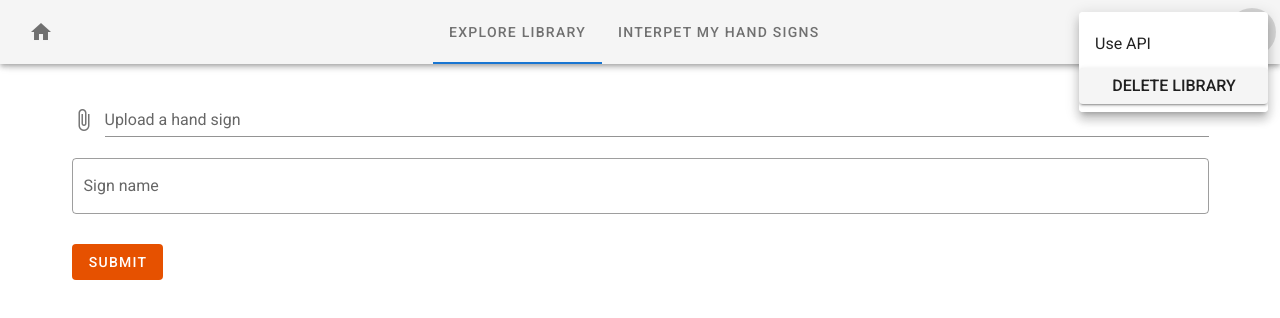
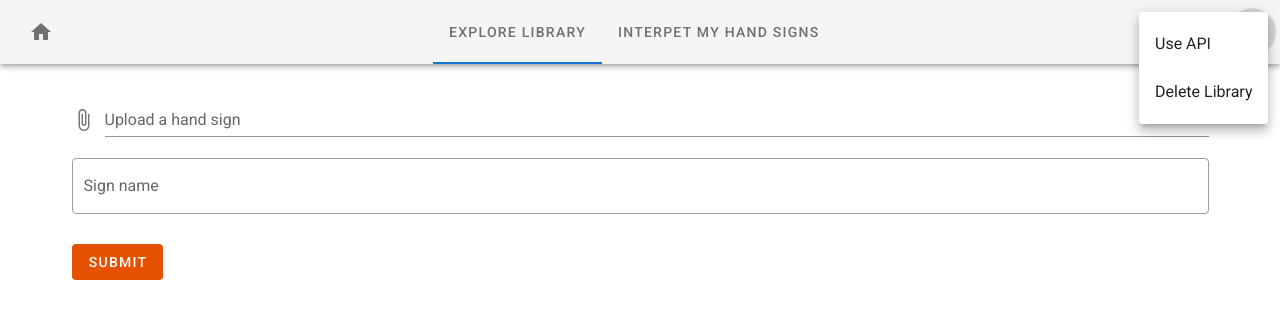
Before and after one commit to jhkritz/sign-language-api, a Vue app in the folder frontend/: page /library/addsign in a window 1280 px wide. Both pictures are taken after a click on the button 1252 px from the left and 32 px from the top of the page. Shown: the top 318 px of the page. Built offline with nearby package versions, Linux system fonts and the light colour scheme; what vue-auth would draw is missing.

Commit message:
Changed formatting of button

```diff
--- a/frontend/src/components/navigation-bar.vue
+++ b/frontend/src/components/navigation-bar.vue
@@ -30,13 +30,13 @@
                     Use API
                     </v-list-item-title>
                 </v-list-item>
-                <v-btn @click="deleteLibrary">
-                <v-list-item>
+
+                <v-list-item @click="deleteLibrary">
                     <v-list-item-title>
                     Delete Library
                     </v-list-item-title>
                 </v-list-item>
-                </v-btn>
+
                 </v-list-item-group>
             </v-list>
         </v-menu>
```
